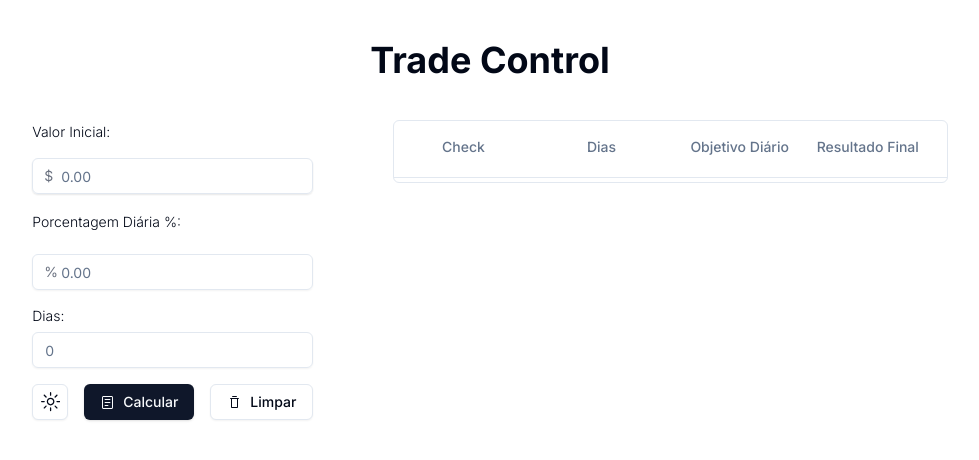
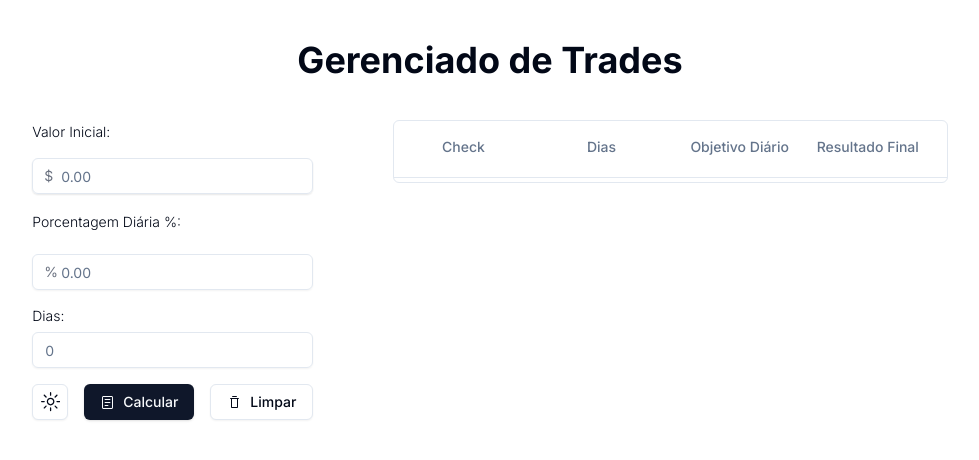
Before and after one commit to hannermoraes/react-trade-control, a Next.js app: page / in a window 1280 px wide. Shown: the top 460 px of the page, without its empty margins (150-1129 px from the left). Built offline with nearby package versions, Linux system fonts and the light colour scheme.

Commit message:
Update Header.tsx

```diff
--- a/components/Header.tsx
+++ b/components/Header.tsx
@@ -1,7 +1,7 @@
 export function Header() {
   return (
     <div className="container w-full flex justify-center mt-10 mb-10">
-      <h1 className="from-neutral-700 font-bold text text-4xl">Trade Control</h1>
+      <h1 className="from-neutral-700 font-bold text text-4xl">Gerenciado de Trades</h1>
     </div>
   )
 }
```
